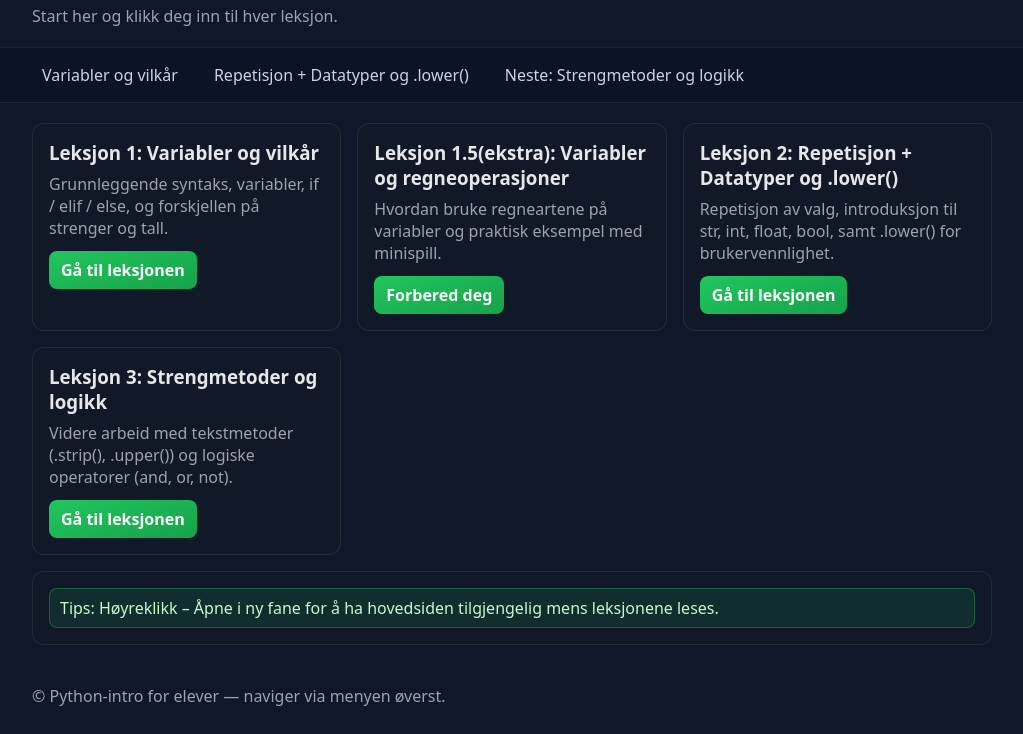
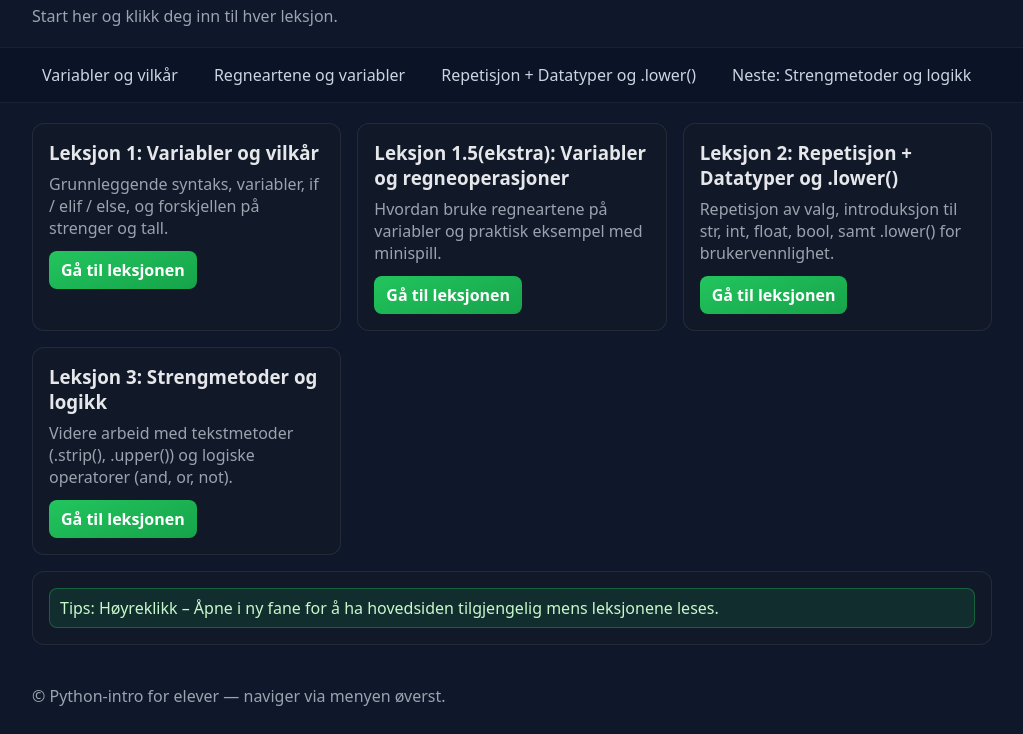
Before and after one commit to iver120/programmering-python-intro, a plain HTML site: page index.html in a window 1280 px wide. Shown: the part 66-800 px from the top of the page, without its empty margins (128-1151 px from the left). Drawn offline with Linux system fonts and the light colour scheme.

Commit message:
Update index.html

```diff
--- a/index.html
+++ b/index.html
@@ -40,6 +40,7 @@
   <nav>
     <div class="navwrap">
       <a href="variabler_og_vilkar.html">Variabler og vilkår</a>
+      <a href="variabler_og_regneoperasjoner.html">Regneartene og variabler</a>
       <a href="repetisjon_datatyper_lower.html">Repetisjon + Datatyper og .lower()</a>
       <a href="kommende_strengmetoder_logikk.html">Neste: Strengmetoder og logikk</a>
     </div>
@@ -56,7 +57,7 @@
       <article class="card">
         <h3>Leksjon 1.5(ekstra): Variabler og regneoperasjoner</h3>
         <p>Hvordan bruke regneartene på variabler og praktisk eksempel med minispill.</p>
-        <a href="variabler_og_regneoperasjoner.html">Forbered deg</a>
+        <a href="variabler_og_regneoperasjoner.html">Gå til leksjonen</a>
       </article>
 
       <article class="card">
```
